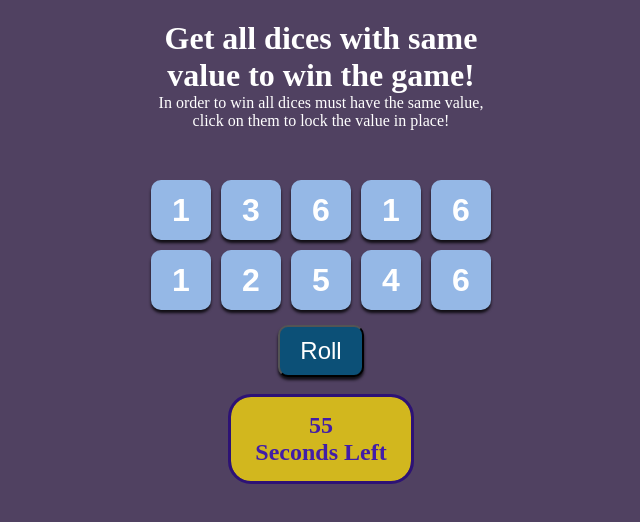
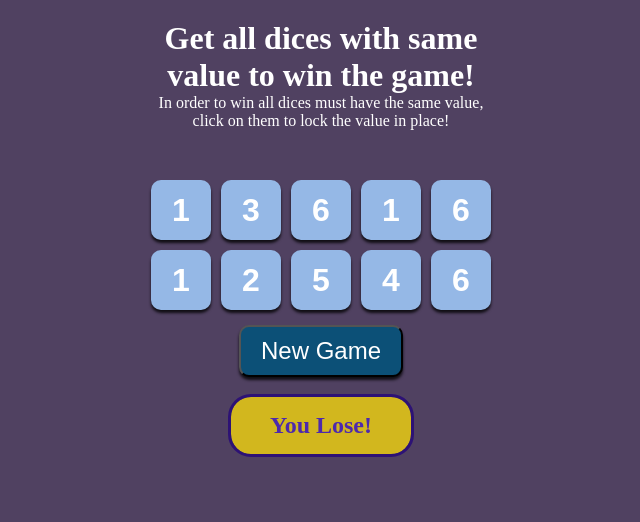
Before and after one commit to rodolfofrainer/tenzies, a React (Vite) app: page / in a window 1280 px wide. Shown: the top 522 px of the page, without its empty margins (319-959 px from the left). Built offline with nearby package versions, Linux system fonts and the light colour scheme.

Commit message:
User views recieves feedback when game is lost

```diff
--- a/src/App.tsx
+++ b/src/App.tsx
@@ -17,7 +17,7 @@ type Dice = {
 };
 
 export default function App(): JSX.Element {
-  const GAME_TIME = 60;
+  const GAME_TIME = 2;
 
   const [dice, setDice] = useState(generateAllNewDice());
   const [gameFinished, setGameFinished] = useState(false);
@@ -134,7 +134,11 @@ export default function App(): JSX.Element {
           </button>
         )}
       </div>
-      <MyTimer expiryTimestamp={time} />
+      {gameFinished ? (
+        <span className="game-lost-container timer-container">You Lose!</span>
+      ) : (
+        <MyTimer expiryTimestamp={time} />
+      )}
     </main>
   );
 }
--- a/src/index.css
+++ b/src/index.css
@@ -85,10 +85,14 @@ main {
   border-radius: 20px;
   font-size: 1.5rem;
   font-weight: 600;
-  color: rgb(66, 29, 168);
+  color: rgb(77, 41, 173);
   margin-top: 20px;
   display: flex;
   align-items: center;
   justify-content: center;
   flex-direction: column;
 }
+
+.timer-container > span {
+  color: rgb(39, 3, 124);
+}
```
